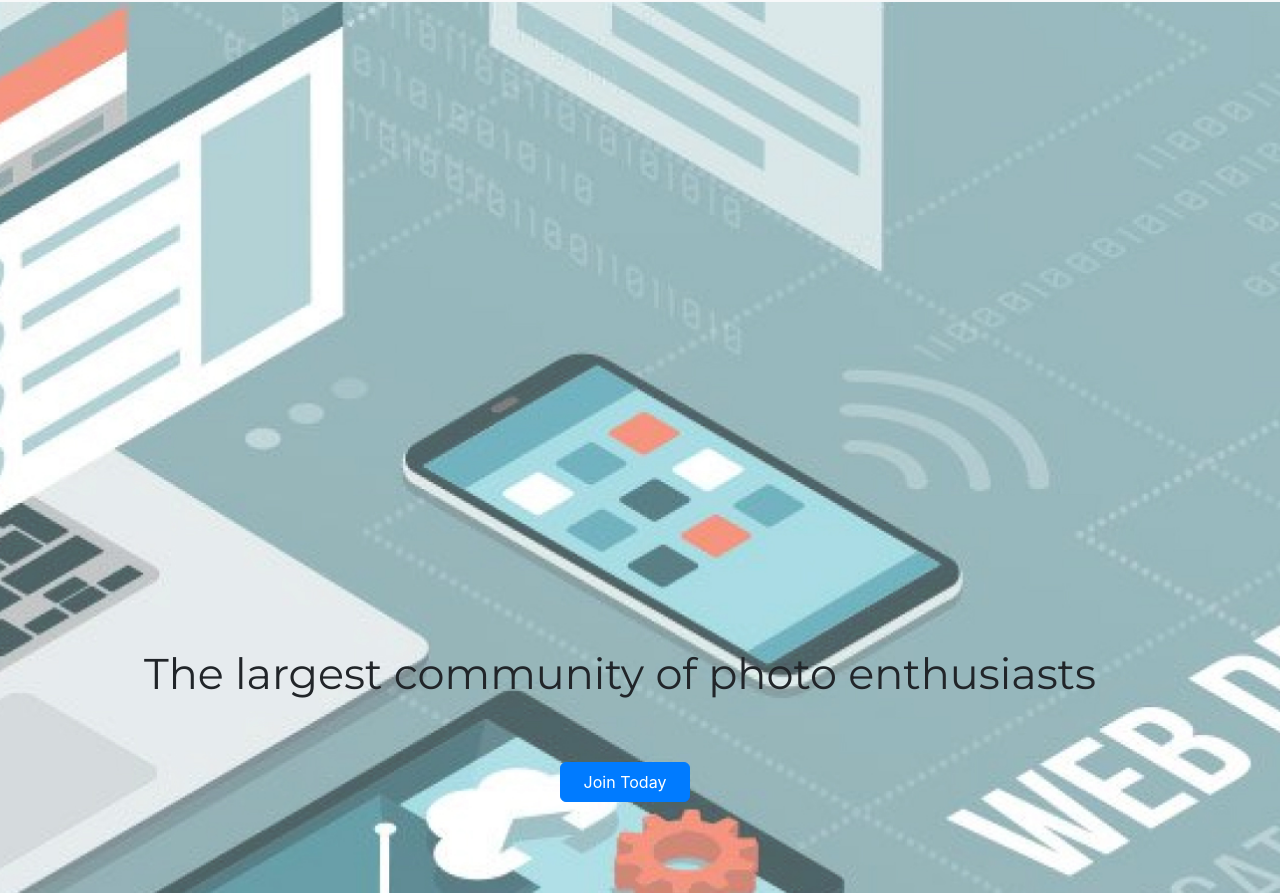
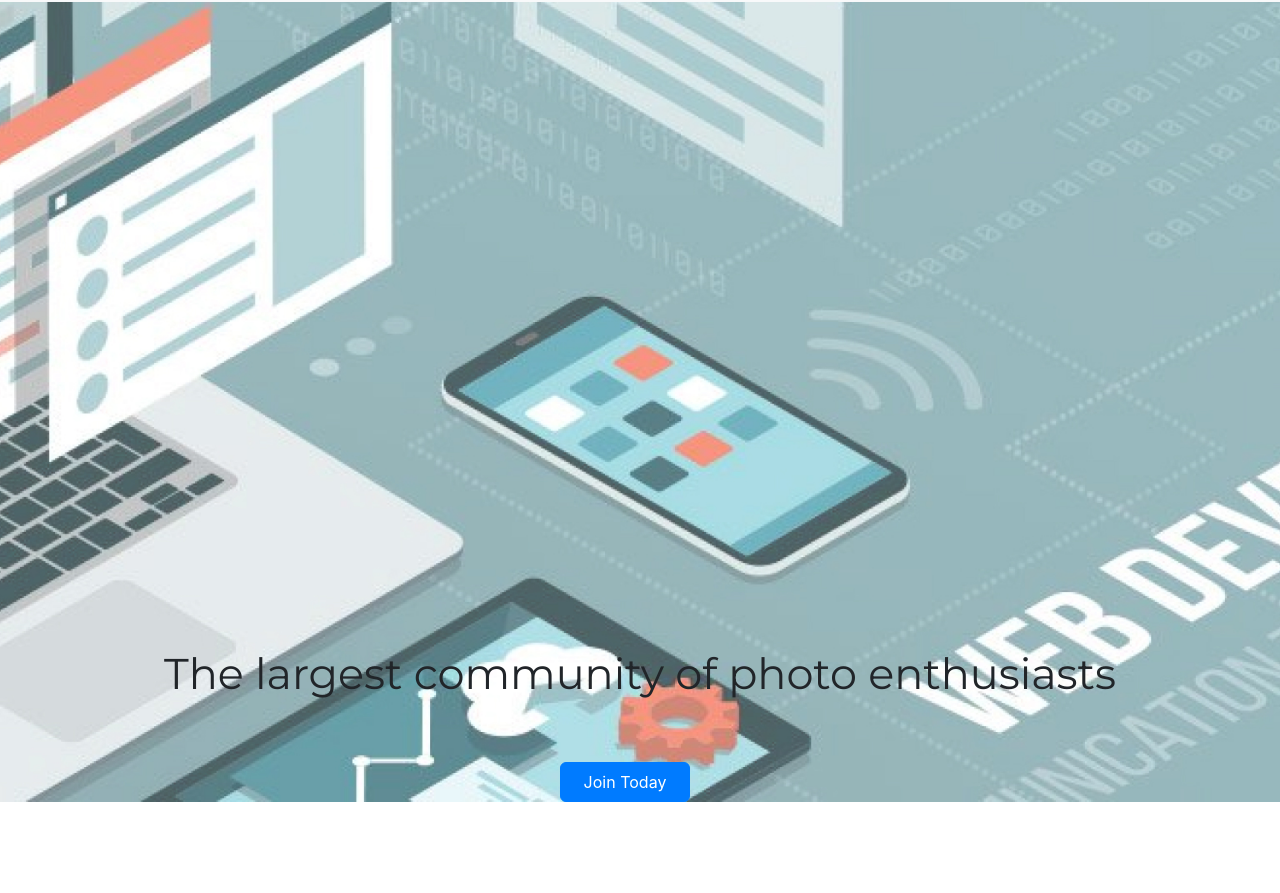
Before and after one commit to SagarSrivastava2001/Bootstrap_Assignment-2, a plain HTML site: page index.html in a window 1280 px wide. Shown: the part 59-952 px from the top of the page. Drawn offline with nearby package versions, Linux system fonts and the light colour scheme.

Commit message:
Update style.css

```diff
--- a/style.css
+++ b/style.css
@@ -14,12 +14,11 @@
     padding-top: 632px;
     padding-bottom: 40px;
     letter-spacing: -1.5%;
-    padding-left: 144px;
-    padding-right: 144px;
+    text-align: center;
 }
 
 .padd{
-    padding-bottom: 156px;
+    text-align: center;
 }
 
 .button{
```
